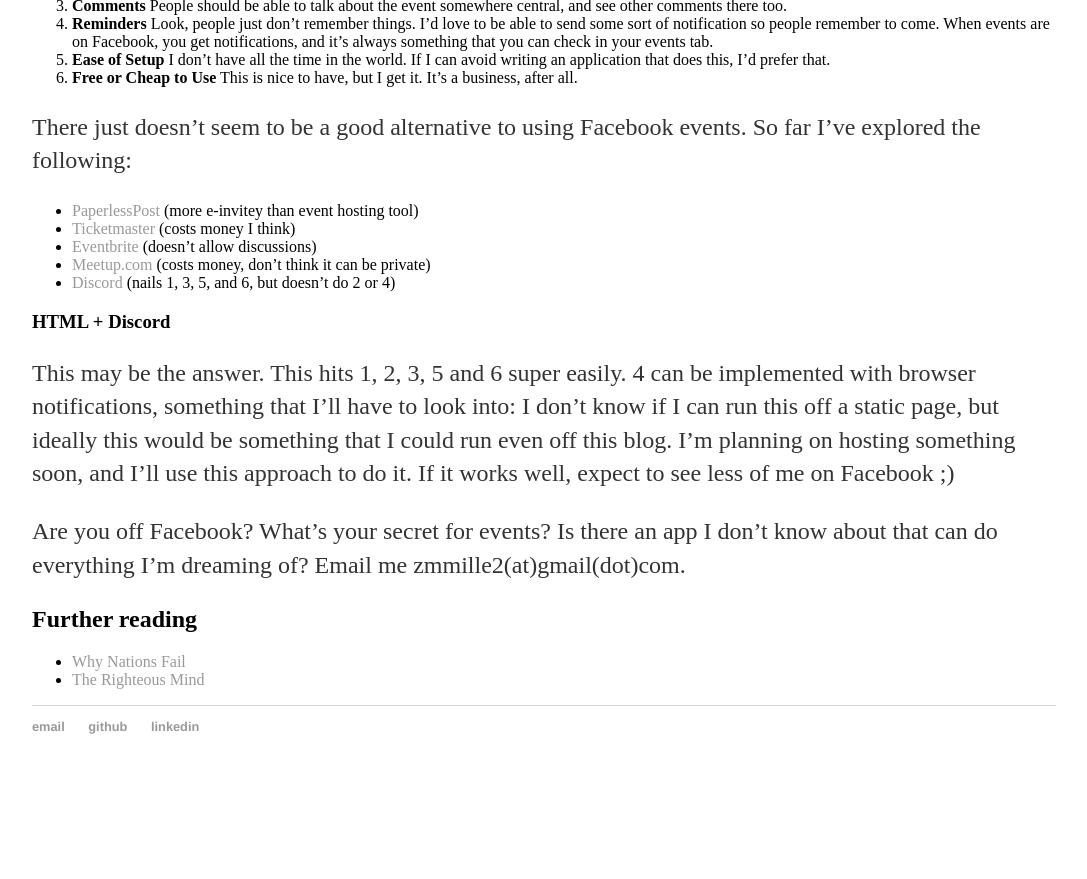
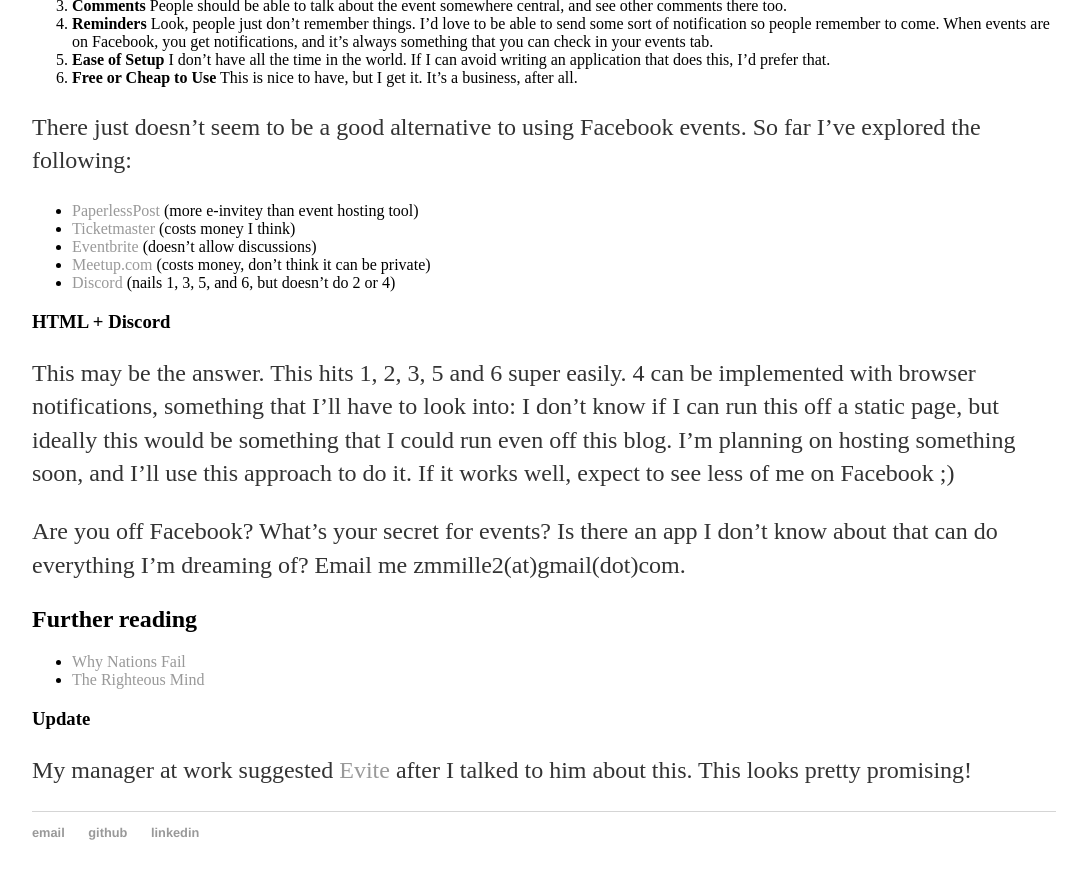
Before and after one commit to zmmille2/zmmille2.github.io, a Jekyll site: the page built from _posts/2019-02-11-facebook-event-alternatives.md, in a window 1280 px wide and 900 px high, scrolled down 2028 px. Shown: the top 879 px of the window, without its empty margins (96-1183 px from the left). Built offline with Jekyll 4.4.1, drawn with Linux system fonts in a browser that asks for light colours; our own code applies the rules of GitHub Pages for plain Markdown files; before the commit the page ends 2822 px from its top, so only the background shows below that.

Commit message:
updated facebook alts

```diff
--- a/_posts/2019-02-11-facebook-event-alternatives.md
+++ b/_posts/2019-02-11-facebook-event-alternatives.md
@@ -97,3 +97,7 @@
 
 - [Why Nations Fail](https://www.amazon.com/Why-Nations-Fail-Origins-Prosperity/dp/0307719227)
 - [The Righteous Mind](https://www.amazon.com/Righteous-Mind-Divided-Politics-Religion/dp/0307455777)
+
+### Update
+
+My manager at work suggested [Evite](https://www.evite.com/) after I talked to him about this.  This looks pretty promising!
```
